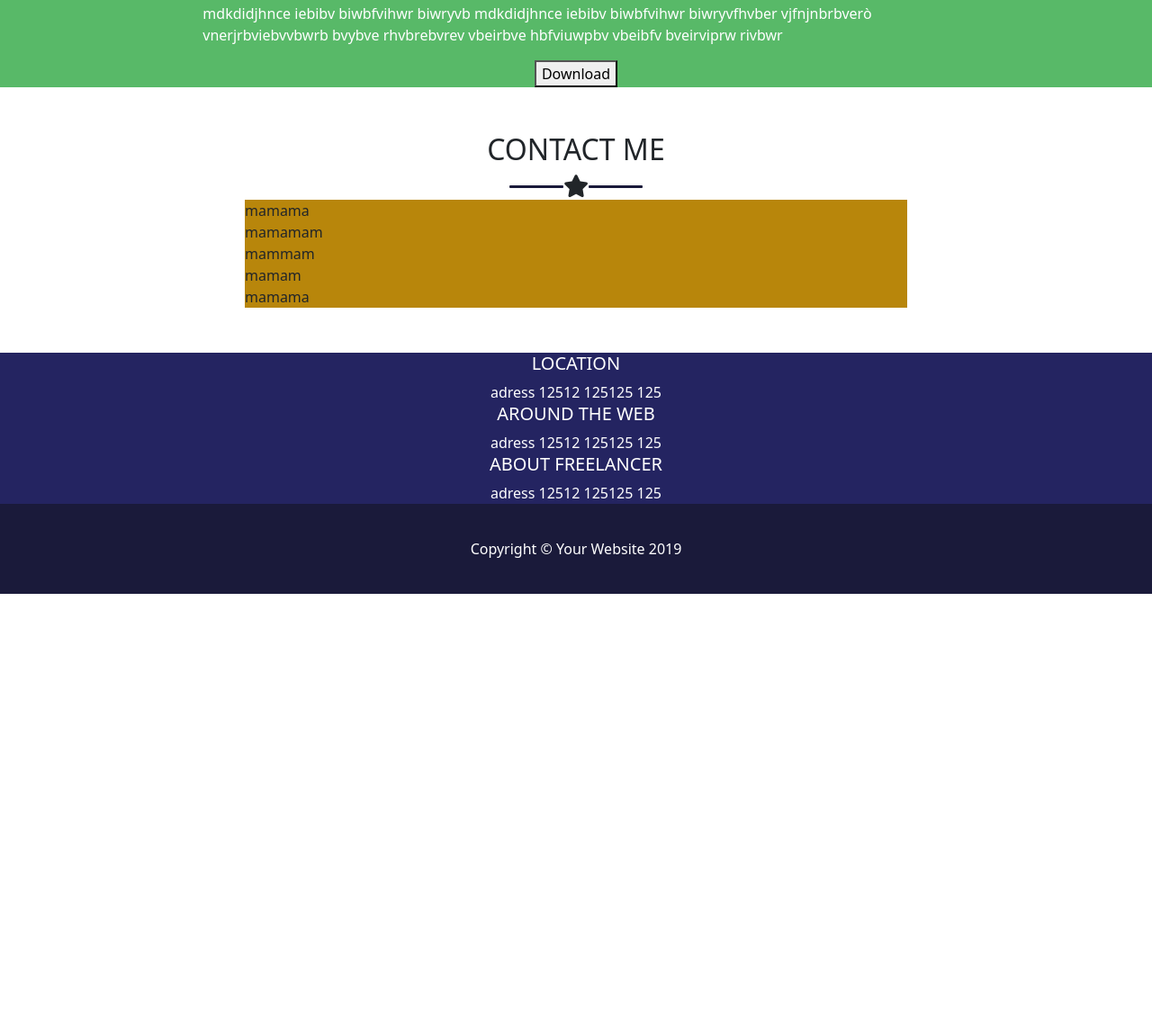
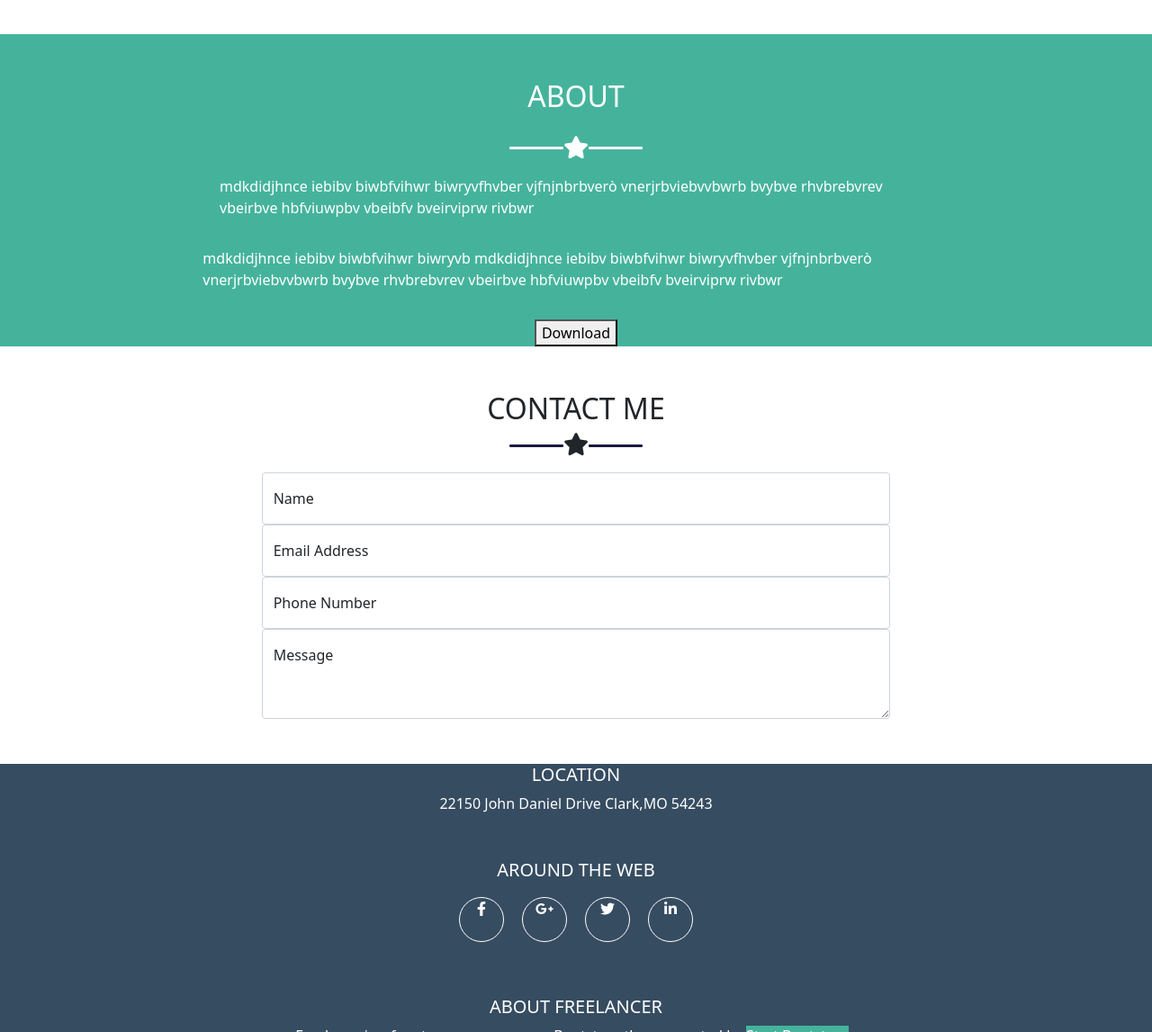
Before and after one commit to artemisia000/html-css-bootstrap-freelancer, a plain HTML site: page index.html in a window 1280 px wide. Shown: the part 1653-2800 px from the top of the page at 90% size. Before the commit the page ends 2313 px from the top, so only its background shows below. Drawn offline with nearby package versions, Linux system fonts and the light colour scheme.

Commit message:
location

```diff
--- a/index.html
+++ b/index.html
@@ -13,14 +13,14 @@
 </head>
 <body>
 
-    <div class="container-fluid start">
+    <div class="container-fluid start justify-content-between">
         <div class="row ">
             <div class="col-6">Start</div>
             <div class="col-6">Nav</div>
         </div>
     </div>
 
-    <div class="container-fluid general bg-green">
+    <div class="container-fluid general bg-green p-3">
         <div class="row ">
             <div class="col-3">
             </div>
@@ -31,7 +31,7 @@
             </div>
         </div>
 
-        <div class="row ">
+        <div class="row m-3">
             <div class="col-2">
             </div>
             <div class="col-8 d-flex justify-content-center">
@@ -40,8 +40,10 @@
             <div class="col-2">
             </div>
         </div>
+
     <!--STAR-->
-        <div class="row ">
+
+        <div class="row m-3 ">
             <div class="col-2">
             </div>
             <div class="col-8 d-flex justify-content-center align-items-center">
@@ -53,11 +55,11 @@
             </div>
         </div>
 
-        <div class="row mg-50">
+        <div class="row m-3">
             <div class="col-1">
             </div>
             <div class="col-10 d-flex justify-content-center">
-                GRAPHIC ARTIST-WEB DESIGNER-ILLUSTRATOR</div>
+                Graphic Artist-Web Designer-Illustrator</div>
             </div>
             <div class="col-1 ">
             </div>
@@ -66,9 +68,9 @@
 
     <!--BOX-->
 
-    <div class="container">
+    <div class="container mt-50">
 
-        <div class="row mg-50">
+        <div class="row ">
             <div class="col-2">
             </div>
             <div class="col-8 d-flex justify-content-center">
@@ -80,7 +82,7 @@
 
     <!--STAR-->
 
-        <div class="row mg-50">
+        <div class="row m-3">
             <div class="col-2">
             </div>
             <div class="col-8 d-flex justify-content-center align-items-center">
@@ -95,7 +97,7 @@
         <!--IMAGES-->
 
 
-        <div class="row">
+        <div class="row m-3">
             <div class="col-12 col-md-6 col-lg-4 mt-3">
                 <div class="box">
                     <img src="./img/cabin.png" alt="">
@@ -139,10 +141,10 @@
 
 
     <div class="container-fluid general bg-green mt-50">
-        <div class="row mt-50">
+        <div class="row">
             <div class="col-2">
             </div>
-            <div class="col-8 d-flex justify-content-center">
+            <div class="col-8 d-flex justify-content-center mt-50">
                 <h2>ABOUT</h2>
             </div>
             <div class="col-2">
@@ -152,7 +154,7 @@
     <!--STAR-->
 
 
-        <div class="row ">
+        <div class="row m-3 ">
             <div class="col-2 ">
             </div>
             <div class="col-8 d-flex justify-content-center align-items-center">
@@ -164,22 +166,20 @@
             </div>
         </div>
 
-        <div class="row">
+        <div class="row m-3">
             <div class="col-2">
-
             </div>
             <div class="col-8">
                 <p>mdkdidjhnce iebibv biwbfvihwr biwryvfhvber
                     vjfnjnbrbverò vnerjrbviebvvbwrb  bvybve  rhvbrebvrev  vbeirbve hbfviuwpbv vbeibfv bveirviprw rivbwr
                 </p>
             </div>
-            <div class="col-2">
-            </div>
+                <div class="col-2">
+                </div>
+        </div>
 
-        </div>
         <div class="row">
             <div class="col-2">
-
             </div>
             <div class="col-8">
                 <p>mdkdidjhnce iebibv biwbfvihwr biwryvb
@@ -187,17 +187,19 @@
                     vjfnjnbrbverò vnerjrbviebvvbwrb  bvybve  rhvbrebvrev  vbeirbve hbfviuwpbv vbeibfv bveirviprw rivbwr
                 </p>
             </div>
-            <div class="col-2">
-            </div>
+                <div class="col-2">
+                 </div>
         </div>
 
-        <div class="row">
+    <!--BUTTON-->
+
+        <div class="row m-3">
             <div class="col-12 d-flex justify-content-center">
                 <button>Download</button>
             </div>
         </div>
+    </div>
 
-    </div>
     <!--container 4-->
 
     <div class="container mt-50">
@@ -224,16 +226,29 @@
             </div>
         </div>
 
-        <div class="row ">
+        <div class="row m-3 ">
             <div class="col-2">
             </div>
             <div class="col-8">
                 <div class="contact">
-                    <div class="name">mamama</div>
-                    <div class="name">mamamam</div>
-                    <div class="name">mammam</div>
-                    <div class="name">mamam</div>
-                    <div class="name">mamama</div>
+                    <div class="form-floating">
+                        <input type="email" class="form-control" id="floatingInput" placeholder="name@example.com">
+                        <label for="floatingInput">Name</label>
+                      </div>
+                      <div class="form-floating">
+                        <input type="email" class="form-control" id="floatingInput" placeholder="name@example.com">
+                        <label for="floatingInput">Email Address</label>
+                      </div>
+                      <div class="form-floating">
+                        <input type="password" class="form-control" id="floatingPassword" placeholder="Password">
+                        <label for="floatingPassword">Phone Number</label>
+                      </div>
+
+                      <div class="form-floating">
+                        <textarea class="form-control" placeholder="Leave a comment here" id="floatingTextarea2" style="height: 100px"></textarea>
+                        <label for="floatingTextarea2">Message</label>
+                      </div>
+
                 </div>
             </div>
             <div class="col-2">
@@ -245,37 +260,42 @@
 
     <div class="container-fluid bg-foot general mt-50">
 
-        <div class="row ">
+        <div class="row mt-50 ">
             <div class="col-1">
 
             </div>
             <div class="col-10 text-center">
                <h5>LOCATION</h5>
-               <span>adress 12512 125125 125</span>
+               <span>22150 John Daniel Drive Clark,MO 54243 </span>
             </div>
             <div class="col-1">
             </div>
         </div>
 
-        <div class="row">
+        <div class="row mt-50">
             <div class="col-1">
 
             </div>
             <div class="col-10 text-center">
                <h5>AROUND THE WEB</h5>
-               <span>adress 12512 125125 125</span>
+               <div class="d-flex justify-content-center " >
+               <div class="font"><i class="fa-brands fa-facebook-f"></i></div>
+               <div class="font"><i class="fa-brands fa-google-plus-g"></i></div>
+               <div class="font"><i class="fa-brands fa-twitter"></i></div>
+               <div class="font"><i class="fa-brands fa-linkedin-in"></i></div>
+               </div>
             </div>
             <div class="col-1">
             </div>
         </div>
 
-        <div class="row">
+        <div class="row mt-50">
             <div class="col-1">
 
             </div>
             <div class="col-10 text-center">
                <h5>ABOUT FREELANCER</h5>
-               <span>adress 12512 125125 125</span>
+               <span>Freelance is a free to use,open source Bootstrap theme created by   <span class="bg-green" >Start Bootstrap</span> .</span>
             </div>
             <div class="col-1">
             </div>
--- a/style.css
+++ b/style.css
@@ -1,7 +1,7 @@
 
 
 .start{
-    background-color:rgb(9, 51, 58) ;
+    background-color:#2c3e50 ;
     height: 100px;
     color: #fff;
 }
@@ -32,7 +32,7 @@
 /*BACKGROUND*/
 
 .bg-green{
-    background-color: rgb(88, 185, 104);
+    background-color:#45b39c ;
 }
 
 .bg-white{
@@ -43,7 +43,7 @@
 }
 
 .bg-foot{
-    background-color: rgb(36, 36, 97);
+    background-color:#364c61 ;
 }
 
 
@@ -65,13 +65,34 @@
 
 
 .contact{
-    background-color: darkgoldenrod;
     height: auto;
+}
+
+.form-floating{
+    border: 0;
+}
+
+.form-floating :focus{
+    border-bottom: 1px #000 solid;
+}
+
+/*CONTAINER 5*/
+
+.font{
+    width: 50px;
+    height: 50px;
+    border: 1px #fff solid;
+    border-radius: 50%;
+    margin: 10px;
+}
+
+.font i{
+    align-items: center;
 }
 
 /*FOOTER*/
 
 footer{
     height: 100px;
-    background-color: rgb(26, 26, 58);
+    background-color: #2c3e50;
 }
```
